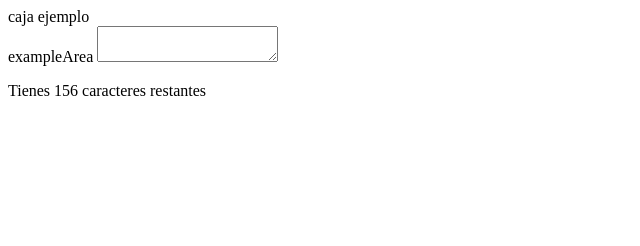
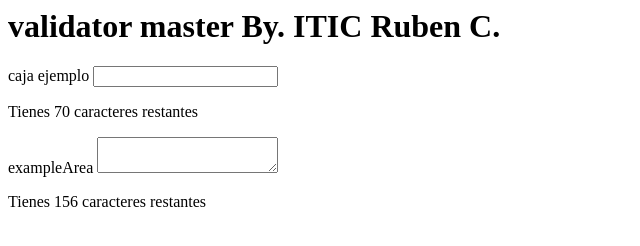
Before and after one commit to RubenCrzA/validadorlenght-master, a plain HTML site: page index.html in a window 1280 px wide. Shown: the whole page, without its empty margins (0-640 px from the left). Drawn offline with nearby package versions, Linux system fonts and the light colour scheme.

Commit message:
Update index.html

```diff
--- a/index.html
+++ b/index.html
@@ -3,19 +3,18 @@
 <script src="https://maxcdn.bootstrapcdn.com/bootstrap/3.3.7/js/bootstrap.min.js" integrity="sha384-Tc5IQib027qvyjSMfHjOMaLkfuWVxZxUPnCJA7l2mCWNIpG9mGCD8wGNIcPD7Txa" crossorigin="anonymous"></script>
 </head>
 <body>
+<h1>validator master By. ITIC Ruben C.</h1>
 <div class='row formsCounts'>
 		<div class="col-md-6">
     <form>
       <div class="form-group">
 		<label for="cajaEjemplo">caja ejemplo</label>
-           <inputclass="form-control" id="cajaEjemplo" name='cajaEjemplo' type='text'
-							 maxlength="70"><!--se le debe poner el maxlenght-->
+		<input class="form-control" id="cajaEjemplo" name='cajaEjemplo' type='text' maxlength="70"><!--se le debe poner el maxlenght-->
 		<div id="ccajaEjemplo"> </div> <!--se crea un div con el id de nuestracaja y se le agrega una c de contador-->
      </div>
     <div class="form-group">
 	<label for="exampleArea">exampleArea</label>
-				<textarea class="form-control" rows="2" id='exampleArea'
-								name='exampleArea' maxlength="156"></textarea>
+	<textarea class="form-control" rows="2" id='exampleArea' name='exampleArea' maxlength="156"></textarea>
 	<div id="cexampleArea"> </div>
      </div>
     </form>
```
Lines whose indentation alone changed are shown as unchanged.
